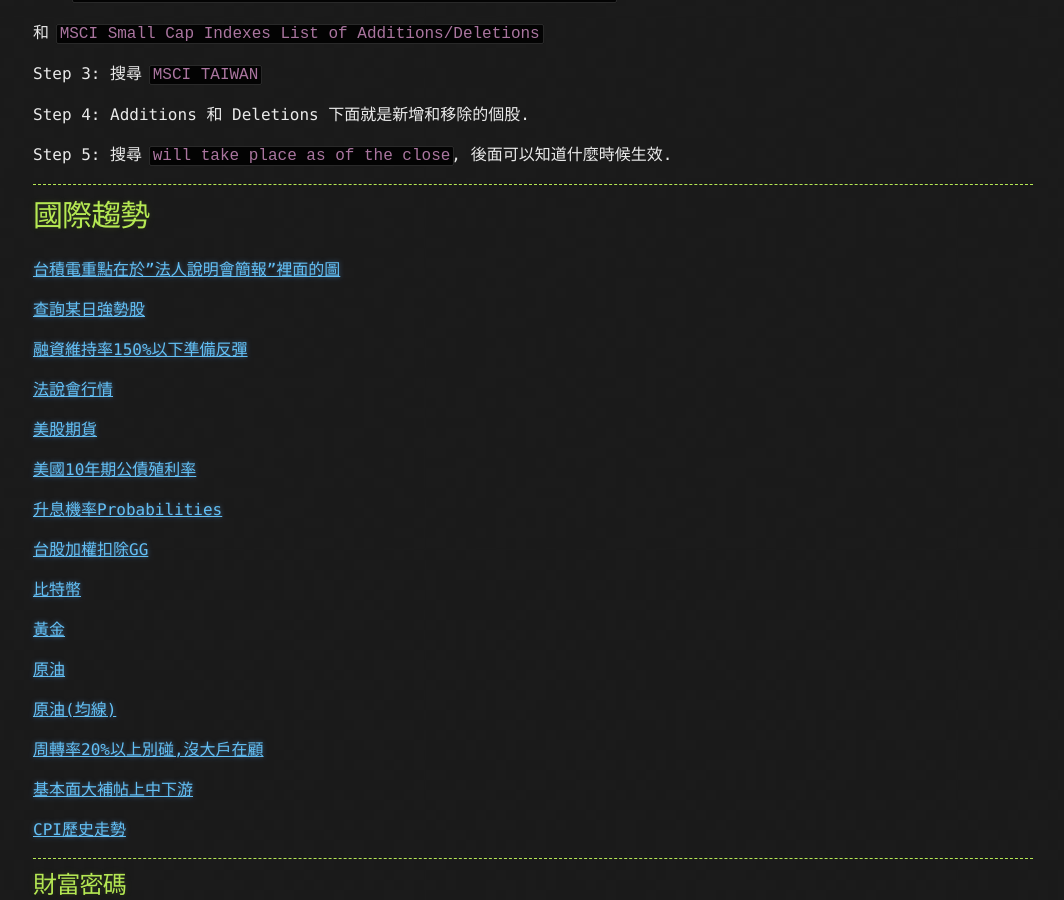
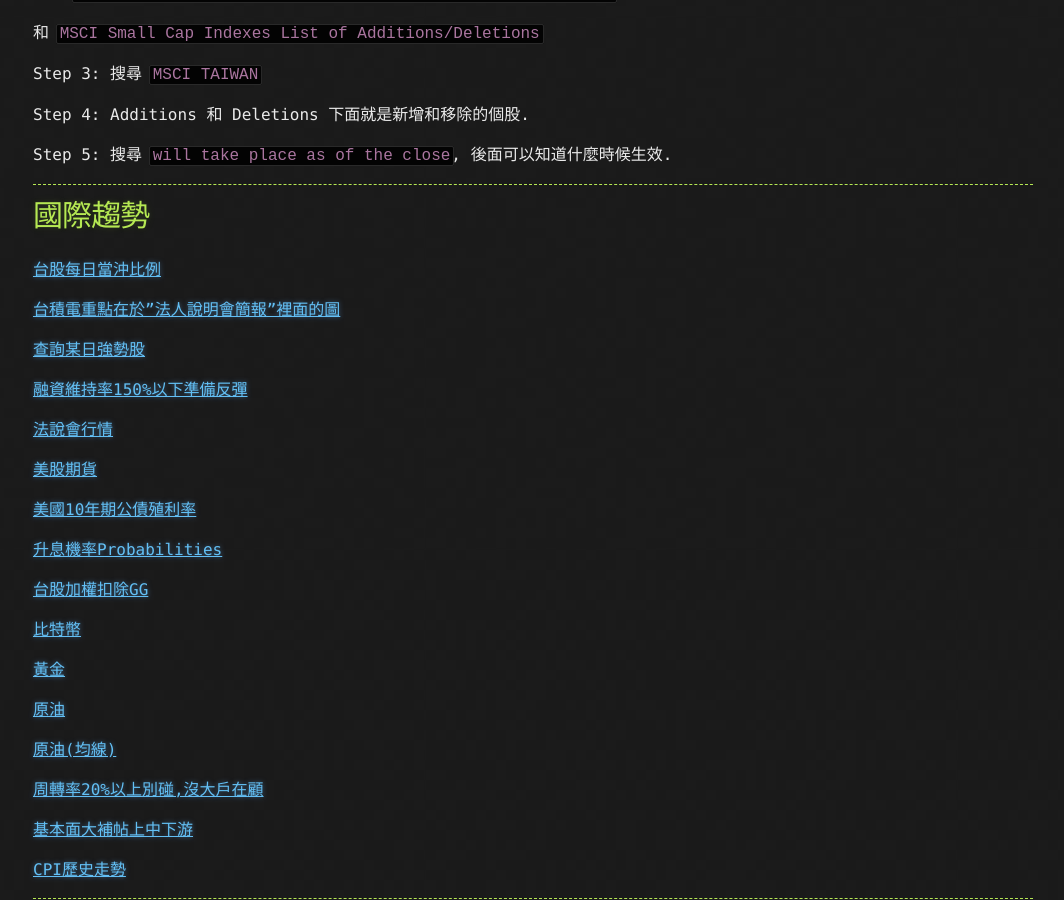
Before and after one commit to lepg5487/Stock_God, a Jekyll site: the page built from experience.md, in a window 1280 px wide and 900 px high, scrolled down 2643 px. Shown: the whole window, without its empty margins (107-1171 px from the left). Built offline with Jekyll 4.4.1, drawn with Linux system fonts in a browser that asks for light colours; our own code applies the rules of GitHub Pages for plain Markdown files.

Commit message:
Update experience.md

```diff
--- a/experience.md
+++ b/experience.md
@@ -109,6 +109,8 @@
 ---
 
 # 國際趨勢
+
+[台股每日當沖比例](https://www.twse.com.tw/zh/page/trading/exchange/TWTB4U2.html)
 
 [台積電重點在於"法人說明會簡報"裡面的圖](https://investor.tsmc.com/chinese/quarterly-results/2022/q2)
 
```
